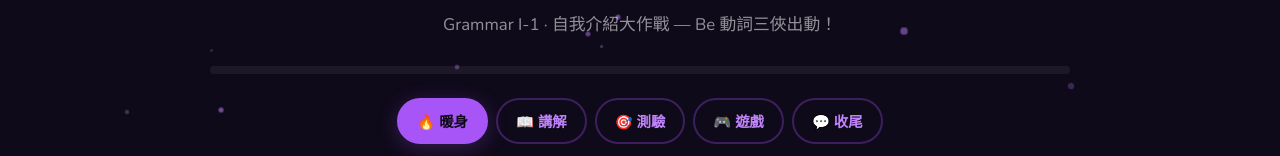
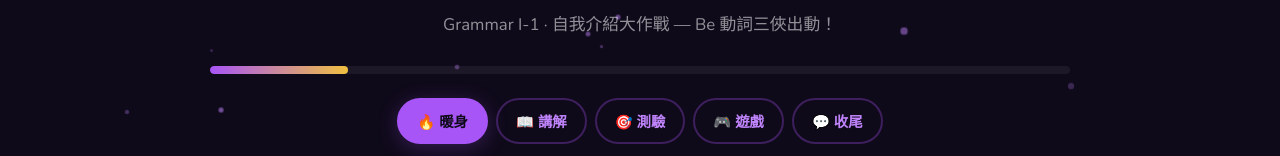
Before and after one commit to chenboyo/heremes-creations, a plain HTML site: page english-learning/grammar-unit1-be-verb.html in a window 1280 px wide. Shown: the part 186-342 px from the top of the page. Drawn offline with nearby package versions, Linux system fonts and the light colour scheme.

Commit message:
Fix Unit 1 quiz: q.options->q.opts, dup show(), currentSection init

```diff
--- a/english-learning/grammar-unit1-be-verb.html
+++ b/english-learning/grammar-unit1-be-verb.html
@@ -322,11 +322,10 @@ const matchPairs = [
 ];
 let answered=[],score=0,sel=null,matched=0,timerInt=null,secs=0;
 function speak(t){if(!('speechSynthesis'in window))return;window.speechSynthesis.cancel();const u=new SpeechSynthesisUtterance(t);u.lang='en-US';u.rate=0.85;const v=window.speechSynthesis.getVoices();const p=v.find(x=>x.lang.startsWith('en')&&x.name.includes('Google'))||v.find(x=>x.lang.startsWith('en-US'));if(p)u.voice=p;window.speechSynthesis.speak(u);}
-function show(id,btn){document.querySelectorAll('.section').forEach(s=>s.classList.remove('active'));document.querySelectorAll('.nav-tab').forEach(t=>t.classList.remove('active'));document.getElementById('s-'+id).classList.add('active');if(btn)btn.classList.add('active');updateP();if(id==='game'&&!timerInt)initMatch();}
+let currentSection='warm';
+function show(id,btn){document.querySelectorAll('.section').forEach(s=>s.classList.remove('active'));document.querySelectorAll('.nav-tab').forEach(t=>t.classList.remove('active'));document.getElementById('s-'+id).classList.add('active');if(btn)btn.classList.add('active');currentSection=id;updateP();if(id==='game'&&!timerInt)initMatch();}
 function updateP(){const m={warm:16,teach:33,quiz:55,game:75,wrap:100};document.getElementById('pf').style.width=(m[currentSection]||0)+'%';}
-let currentSection='reading';
-function show(id,btn){document.querySelectorAll('.section').forEach(s=>s.classList.remove('active'));document.querySelectorAll('.nav-tab').forEach(t=>t.classList.remove('active'));document.getElementById('s-'+id).classList.add('active');if(btn)btn.classList.add('active');currentSection=id;updateP();if(id==='game'&&!timerInt)initMatch();}
-function initQuiz(){document.getElementById('quizBox').innerHTML=quizData.map((q,i)=>`<div class="quiz-q" id="q${i}"><div class="q-text"><span class="q-num">${i+1}</span>${q.q}</div><div class="options">${q.options.map((o,j)=>`<div class="opt" onclick="check(${i},${j},this)"><span class="opt-letter">${String.fromCharCode(65+j)}</span><span>${o}</span></div>`).join('')}</div><div class="exp" id="e${i}">${q.ex}</div></div>`).join('');answered=[...Array(quizData.length)].fill(false);score=0;}
+function initQuiz(){document.getElementById('quizBox').innerHTML=quizData.map((q,i)=>`<div class="quiz-q" id="q${i}"><div class="q-text"><span class="q-num">${i+1}</span>${q.q}</div><div class="options">${q.opts.map((o,j)=>`<div class="opt" onclick="check(${i},${j},this)"><span class="opt-letter">${String.fromCharCode(65+j)}</span><span>${o}</span></div>`).join('')}</div><div class="exp" id="e${i}">${q.ex}</div></div>`).join('');answered=[...Array(quizData.length)].fill(false);score=0;}
 function check(qi,oi,el){if(answered[qi])return;answered[qi]=true;const c=document.getElementById('q'+qi),opts=c.querySelectorAll('.opt'),exp=document.getElementById('e'+qi);opts.forEach(o=>o.classList.add('disabled'));if(oi===quizData[qi].a){el.classList.add('correct-answer');c.classList.add('correct');score++;}else{el.classList.add('wrong-answer');c.classList.add('wrong');opts[quizData[qi].a].classList.add('correct-answer');}exp.classList.add('show');if(answered.every(a=>a))setTimeout(showScore,600);}
 function showScore(){const c=document.getElementById('scoreCard');c.style.display='block';document.getElementById('scNum').textContent=score+'/8';document.getElementById('scCircle').style.setProperty('--sdeg',(score/8*360)+'deg');let s='',m='';if(score===8){s='⭐⭐⭐⭐⭐';m='🏆 滿分！你是 Be 動詞大師！';}else if(score>=6){s='⭐⭐⭐⭐';m='👏 很棒！幾乎全對！';}else if(score>=4){s='⭐⭐⭐';m='👍 不錯喔！繼續加油！';}else{s='⭐⭐';m='💪 再多練習幾次吧！';}document.getElementById('scStars').textContent=s;document.getElementById('scMsg').textContent=m;if(score>=6)fireConfetti();c.scrollIntoView({behavior:'smooth'});}
 function resetQuiz(){document.getElementById('scoreCard').style.display='none';initQuiz();window.scrollTo({top:0,behavior:'smooth'});}
```
